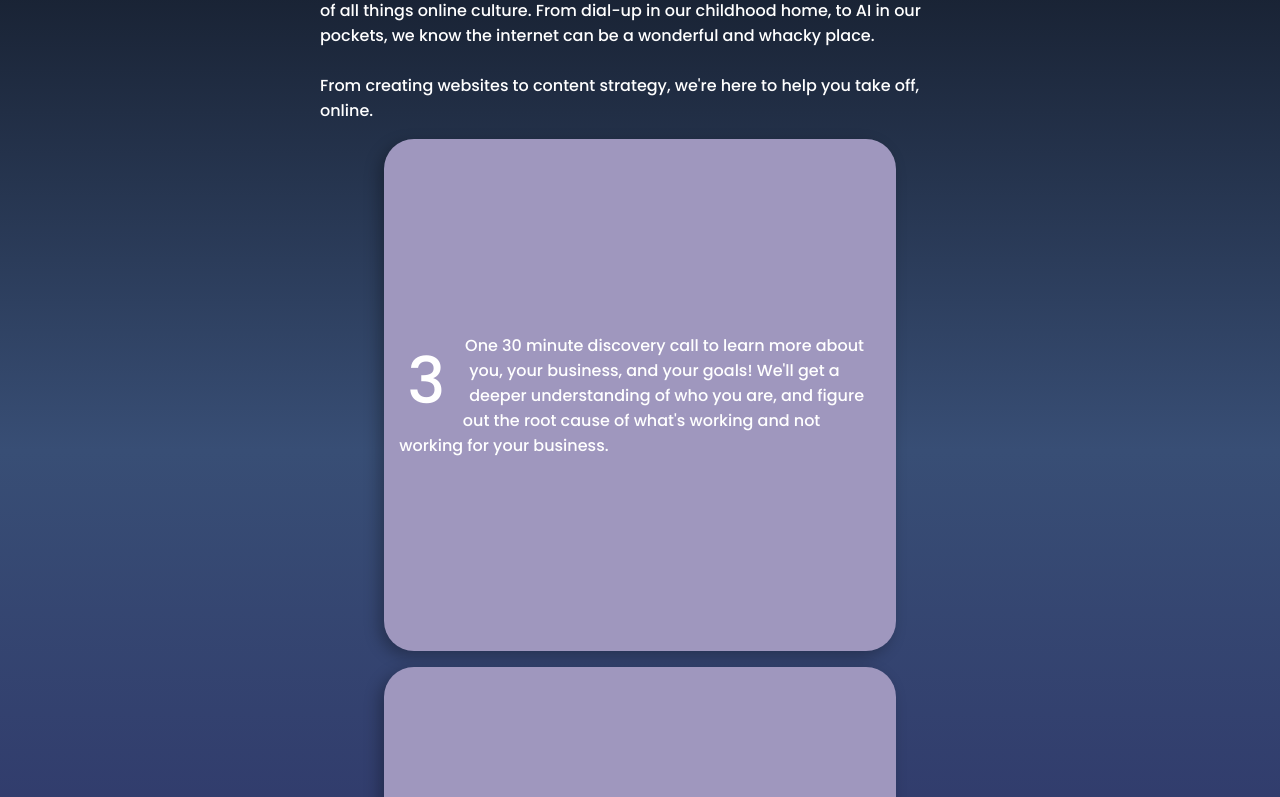
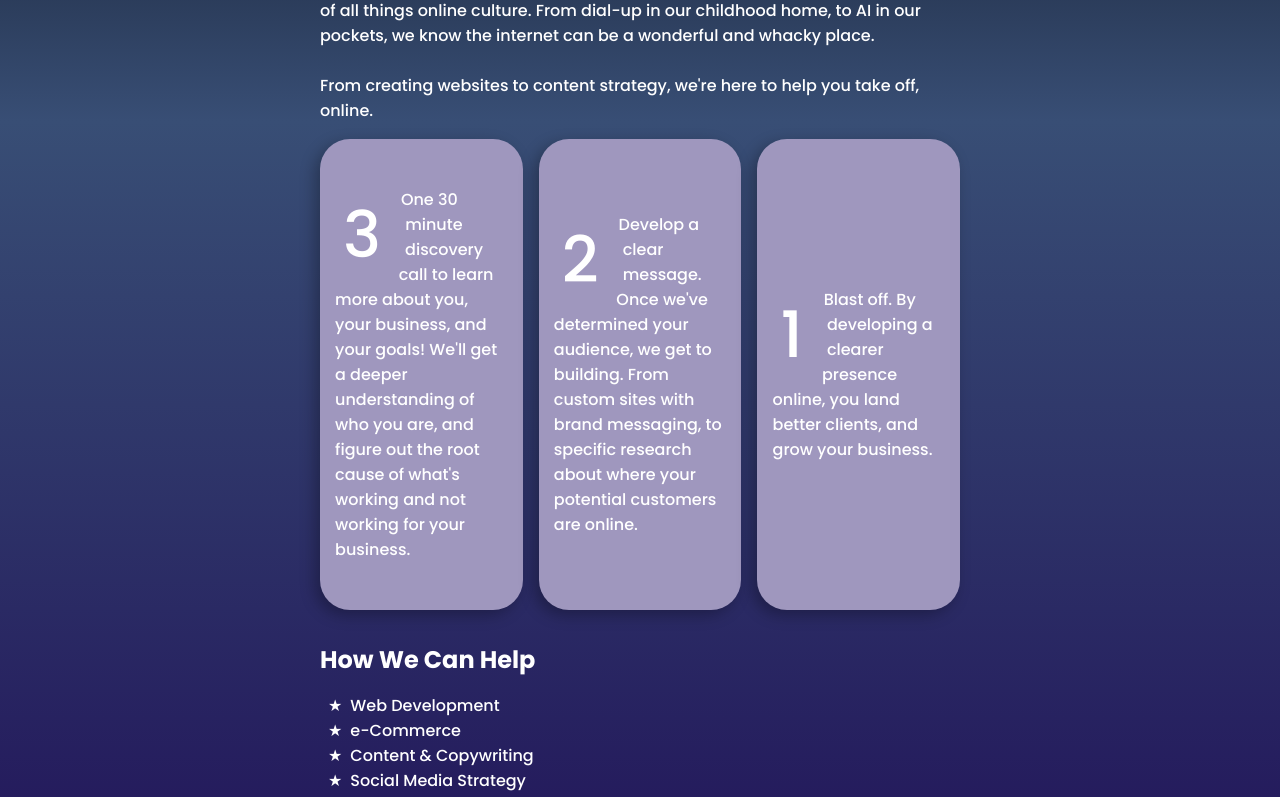
Before and after one commit to Brendan-Leal/AstrolabStudio, a Next.js app: page / in a window 1280 px wide. Shown: the part 540-1337 px from the top of the page. Built offline with nearby package versions, Linux system fonts and the light colour scheme.

Commit message:
add media query

```diff
--- a/src/styles/panel.module.css
+++ b/src/styles/panel.module.css
@@ -2,3 +2,15 @@
     width: 80%;
     margin: 0 auto;
 }
+
+@media screen and (min-width: 600px) {
+    .panel {
+        display: flex;
+        gap: 1rem;
+        width: 100%;
+    }
+
+    .panel > * {
+        flex-basis: 100%;
+    }
+}
```
